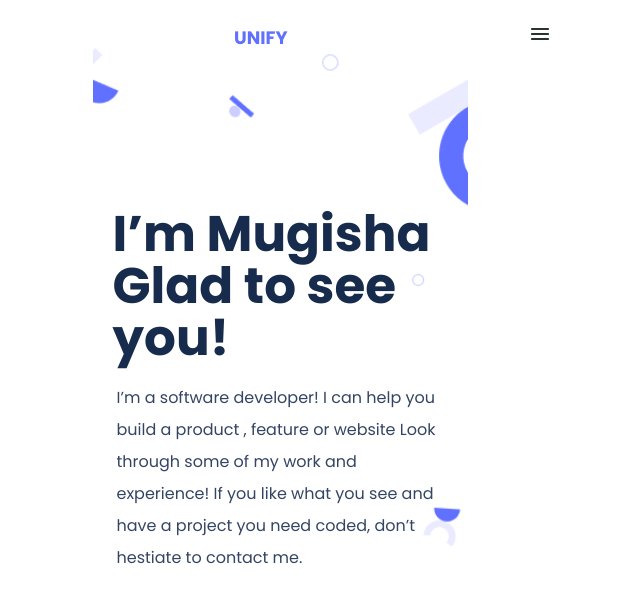
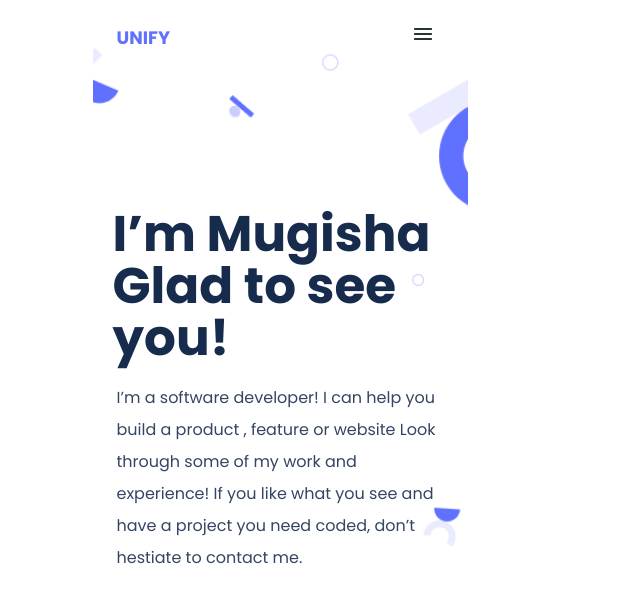
Before and after one commit to Mo7amedSMahdi/portfolio-website, a website: page index.html in a window 1280 px wide. Shown: the top 589 px of the page, without its empty margins (360-1000 px from the left). Drawn offline with Linux system fonts and the light colour scheme.

Commit message:
changed margin

```diff
--- a/style.css
+++ b/style.css
@@ -21,8 +21,7 @@
 
 header {
   width: 375px;
-  position: relative;
-  left: 570px;
+  margin: auto;
 }
 
 nav {
```
